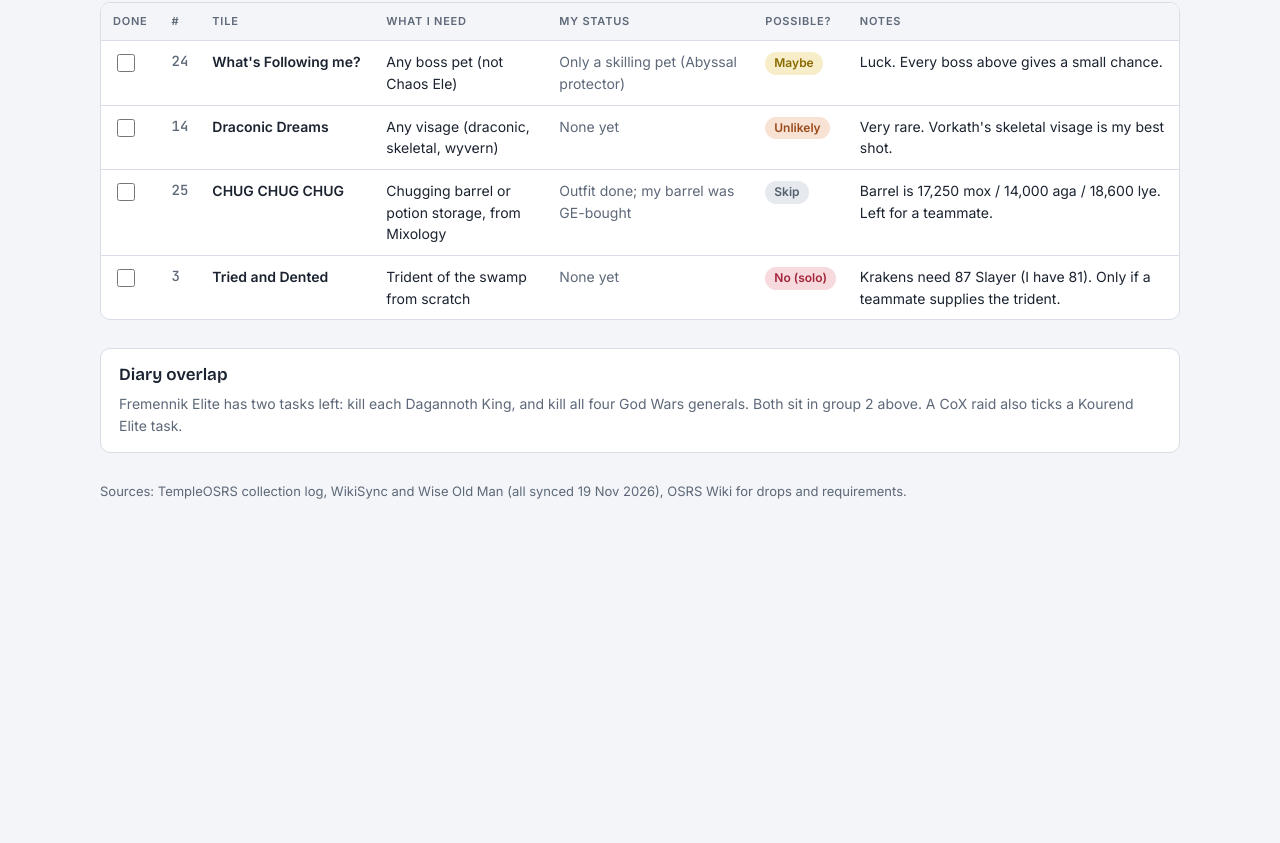
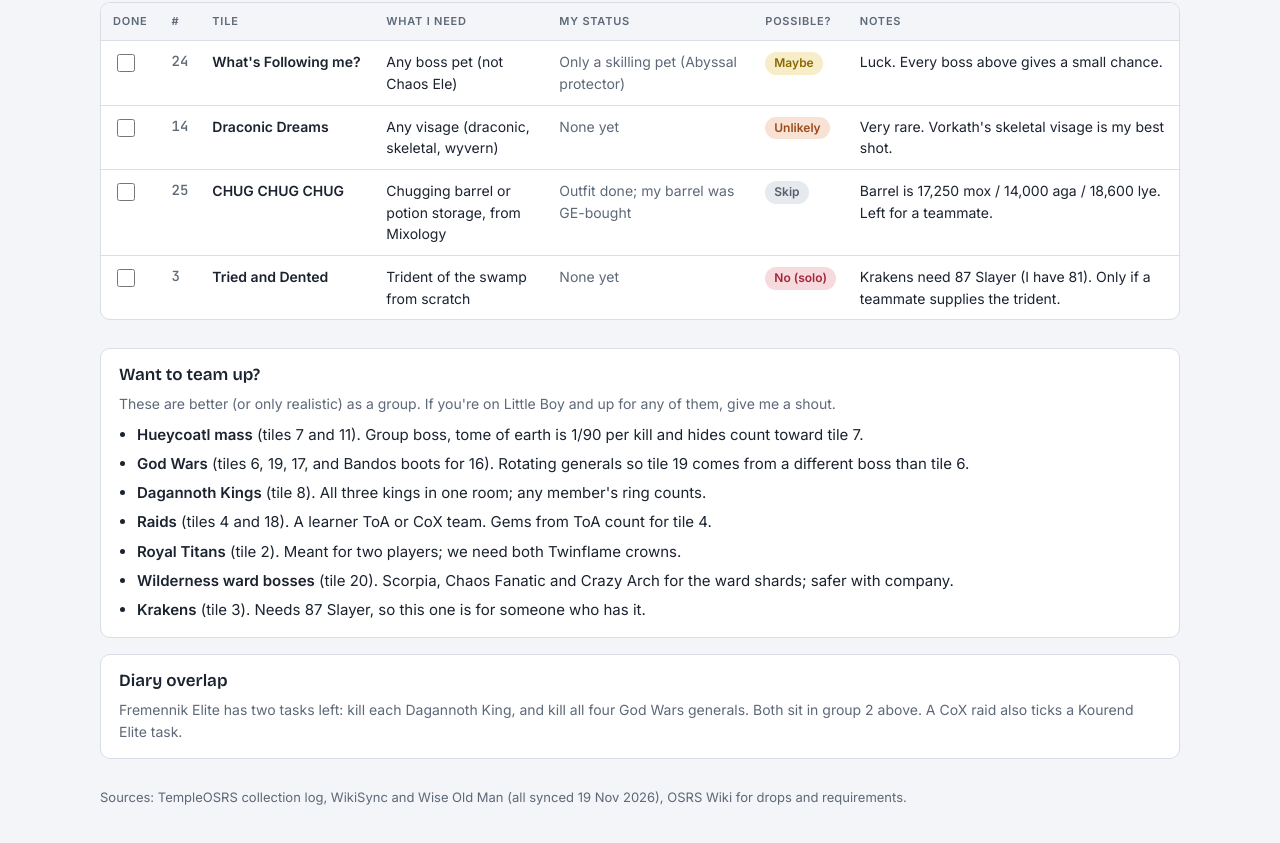
Before and after one commit to kitten-lissy/little-boy-bingo, a plain HTML site: page index.html in a window 1280 px wide. Shown: the part 2386-3229 px from the top of the page. Before the commit the page ends 2943 px from the top, so only its background shows below. Drawn offline with nearby package versions, Linux system fonts and the light colour scheme.

Commit message:
Add team-up section

```diff
--- a/index.html
+++ b/index.html
@@ -170,6 +170,19 @@ footer{color:var(--muted);font-size:13px}
 
 <div class="cols">
   <div class="panel">
+    <h2>Want to team up?</h2>
+    <p>These are better (or only realistic) as a group. If you're on Little Boy and up for any of them, give me a shout.</p>
+    <ul>
+      <li><b>Hueycoatl mass</b> (tiles 7 and 11). Group boss, tome of earth is 1/90 per kill and hides count toward tile 7.</li>
+      <li><b>God Wars</b> (tiles 6, 19, 17, and Bandos boots for 16). Rotating generals so tile 19 comes from a different boss than tile 6.</li>
+      <li><b>Dagannoth Kings</b> (tile 8). All three kings in one room; any member's ring counts.</li>
+      <li><b>Raids</b> (tiles 4 and 18). A learner ToA or CoX team. Gems from ToA count for tile 4.</li>
+      <li><b>Royal Titans</b> (tile 2). Meant for two players; we need both Twinflame crowns.</li>
+      <li><b>Wilderness ward bosses</b> (tile 20). Scorpia, Chaos Fanatic and Crazy Arch for the ward shards; safer with company.</li>
+      <li><b>Krakens</b> (tile 3). Needs 87 Slayer, so this one is for someone who has it.</li>
+    </ul>
+  </div>
+  <div class="panel">
     <h2>Diary overlap</h2>
     <p>Fremennik Elite has two tasks left: kill each Dagannoth King, and kill all four God Wars generals. Both sit in group 2 above. A CoX raid also ticks a Kourend Elite task.</p>
   </div>
```
